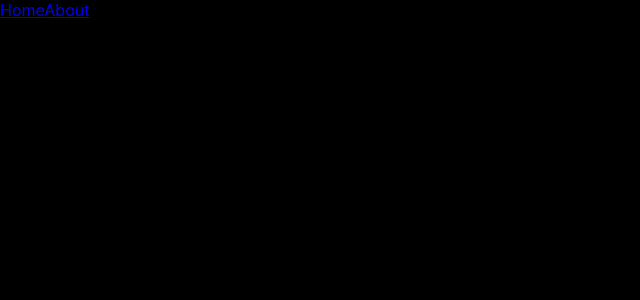
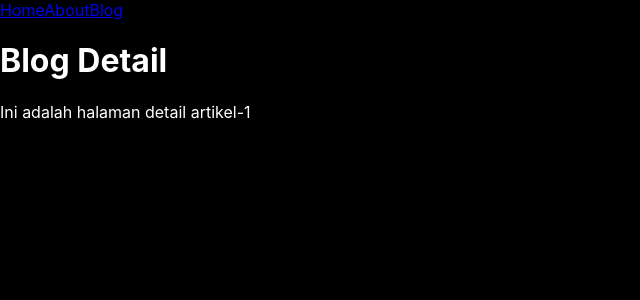
Before and after one commit to CharlyJoezer/React, a React (Create React App) app: page /blog/artikel-1 in a window 1280 px wide. Before the commit this address had no page. Shown: the top 300 px of the page, without its empty margins (0-640 px from the left). Built offline with nearby package versions, Linux system fonts and the light colour scheme.

Commit message:
Routes with params

```diff
--- a/src/App.js
+++ b/src/App.js
@@ -3,13 +3,16 @@ import {Routes, Route, Link} from 'react-router-dom'
 import Home from './Home'
 import About from './About'
 import AboutTeam from './AboutTeam'
+import Blog from './Blog'
+import BlogDetail from './BlogDetail'
 
 function App() {
   return (
     <div className="App">
       <nav>
         <Link to="/">Home</Link>
-        <Link to="About">About</Link>
+        <Link to="about">About</Link>
+        <Link to="blog">Blog</Link>
       </nav>
       <Routes>
 
@@ -17,7 +20,8 @@ function App() {
         <Route path="about" element={<About />}>
           <Route path="team" element={<AboutTeam />}/>
         </Route>
-
+        <Route path="blog" element={<Blog />}/>
+        <Route path="blog/:slug" element={<BlogDetail />} />
       </Routes>
     </div>
   );
--- /dev/null
+++ b/src/Blog.js
@@ -0,0 +1,13 @@
+import {Link} from 'react-router-dom'
+
+export default function Blog(){
+    return (
+        <>
+            <ul>
+                <li><Link to="artikel-1">Artikel 1</Link></li>
+                <li><Link to="artikel-2">Artikel 2</Link></li>
+                <li><Link to="artikel-3">Artikel 3</Link></li>
+            </ul>
+        </>
+    )
+}
--- /dev/null
+++ b/src/BlogDetail.js
@@ -0,0 +1,10 @@
+import {useParams} from 'react-router-dom'
+export default function BlogDetail(){
+    const params = useParams()
+    return (
+        <>
+            <h1>Blog Detail</h1>
+            <p>Ini adalah halaman detail {params.slug}</p>
+        </>
+    )
+}
```
